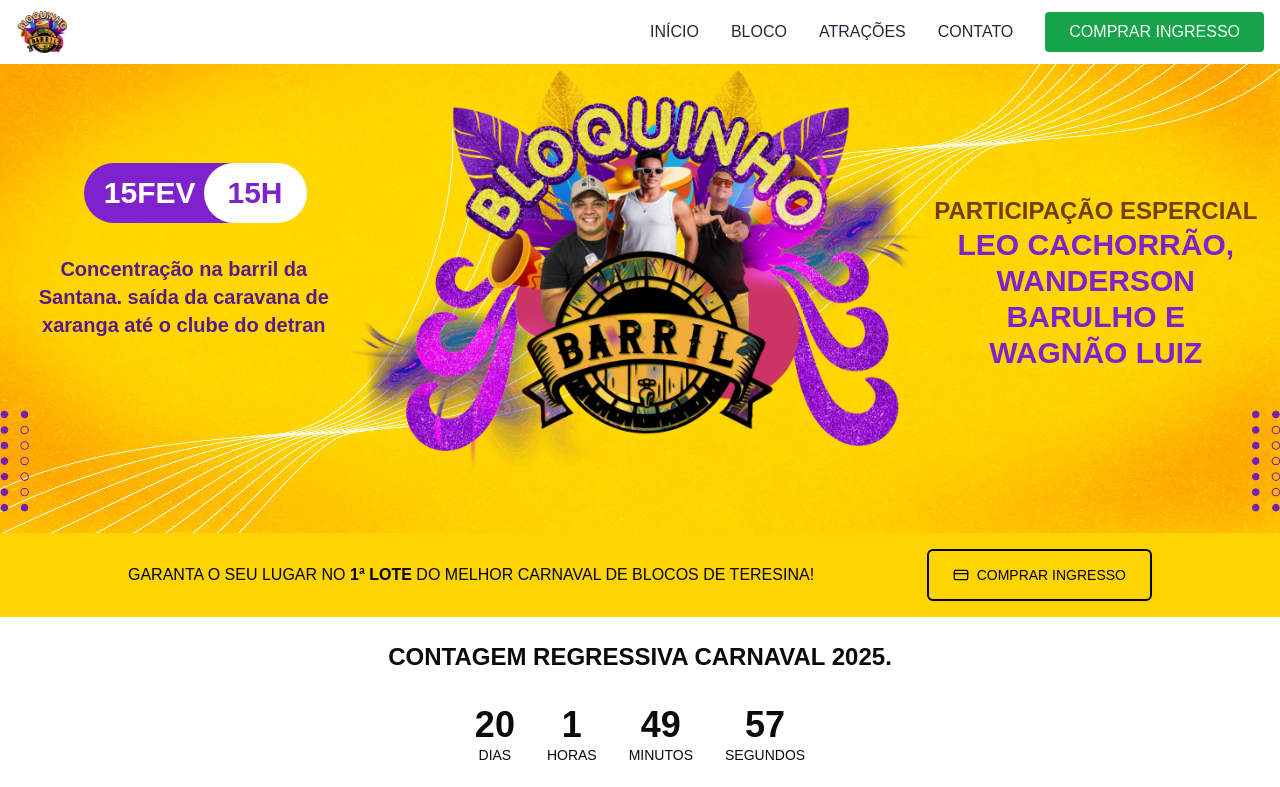
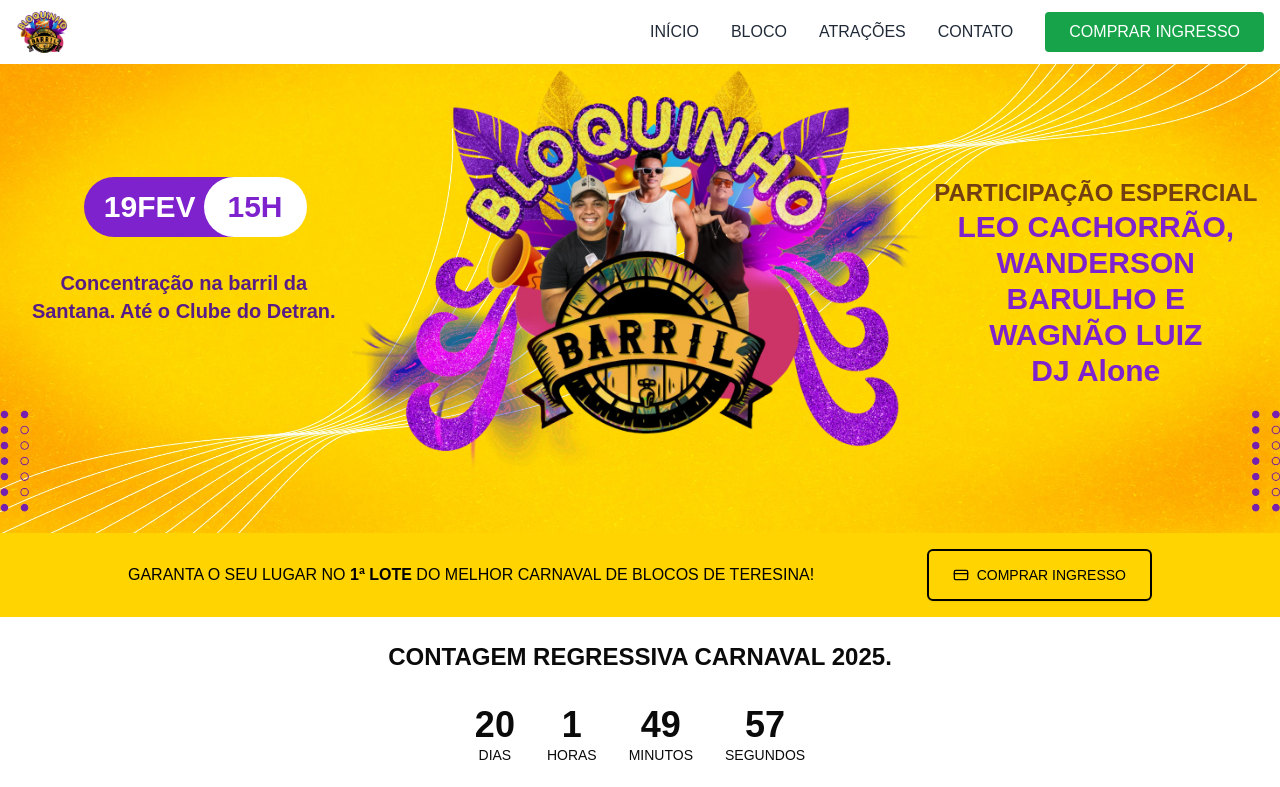
Before and after one commit to zabuzadev/bloquinho-barril, a Next.js app: page / in a window 1280 px wide. Shown: the top 787 px of the page. Built offline with nearby package versions, Linux system fonts and the light colour scheme.

Commit message:
Mudanças extras

```diff
--- a/src/components/jan2025/hero.tsx
+++ b/src/components/jan2025/hero.tsx
@@ -7,16 +7,14 @@ export default function Hero() {
         <div className="flex flex-col md:flex-row items-center justify-center">
           <div className="flex flex-col items-center justify-center ">
             <div className="max-w-[200px] bg-purple-700 text-white rounded-full  flex justify-between items-center gap-2 mb-2 md:mb-8">
-              <span className="text-xl sm:text-3xl font-bold ml-5">15FEV</span>
+              <span className="text-xl sm:text-3xl font-bold ml-5">19FEV</span>
               <span className="bg-white text-purple-700 rounded-full px-6 py-3 text-xl sm:text-3xl font-bold">15H</span>
             </div>
 
             <p className="text-purple-900 text-center text-lg sm:text-xl font-bold mb-8 max-w-sm">
               Concentração na barril da Santana.
 
-              saída da caravana de xaranga
-
-              até o clube do detran
+              Até o Clube do Detran.
             </p>
           </div>
 
@@ -36,6 +34,7 @@ export default function Hero() {
               <p>LEO CACHORRÃO,</p>
               <p>WANDERSON BARULHO E</p>
               <p>WAGNÃO LUIZ</p>
+              <p>DJ Alone</p>
             </div>
           </div>
         </div>
```
